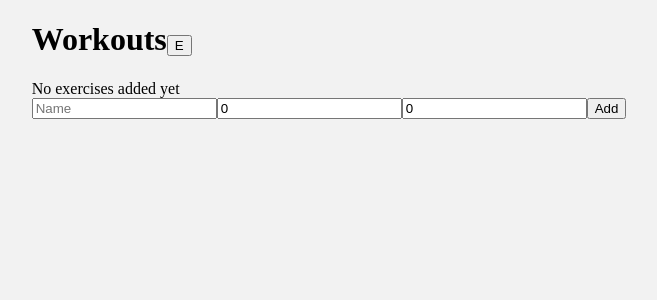
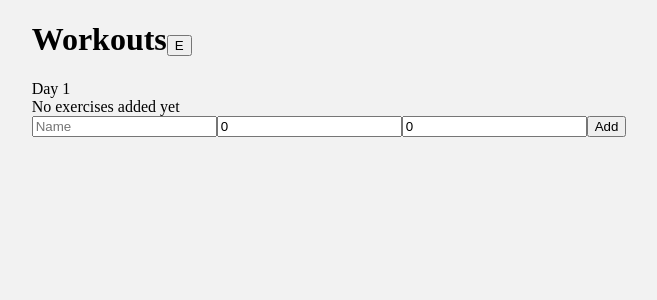
Before and after one commit to EddV99/workout-stats, a React (Vite) app: page / in a window 1280 px wide. Shown: the top 300 px of the page, without its empty margins (311-968 px from the left). Built offline with nearby package versions, Linux system fonts and the light colour scheme.

Commit message:
workout index label

```diff
--- a/src/components/Workout/Workout.tsx
+++ b/src/components/Workout/Workout.tsx
@@ -38,6 +38,7 @@ function Workout({ index }: Props) {
 
   return (
     <div>
+      <div>Day {index}</div>
       {
         currentWorkout.exercises.length > 0 ?
           currentWorkout.exercises.map((e) => {
```
